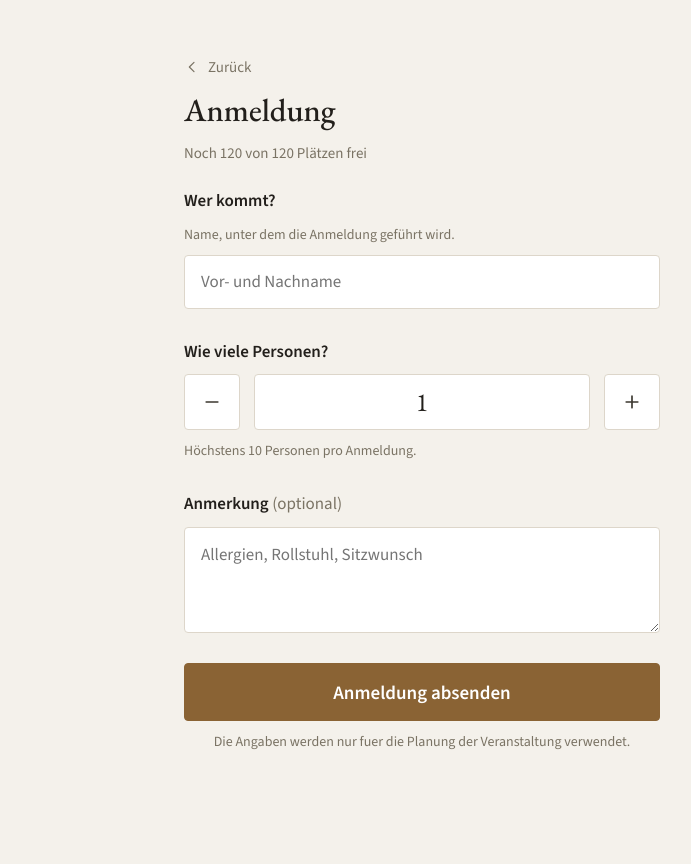
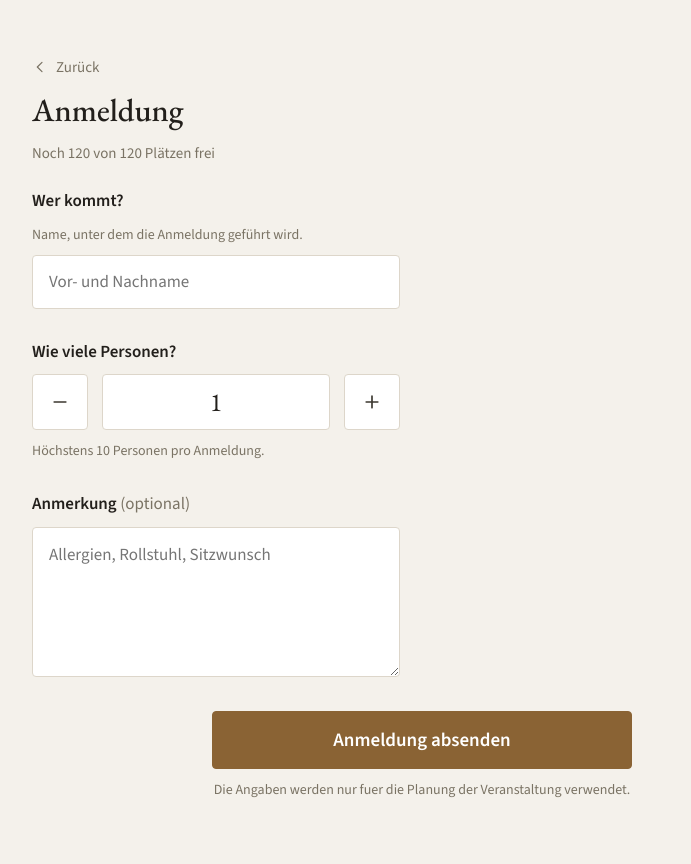
Before and after one commit to Syynax/gedenkveranstaltung-lehrberg, a Flask app: page /anmeldung in a window 1280 px wide. Shown: the whole page, without its empty margins (218-909 px from the left). Before the commit the page ends 750 px from the top, so only its background shows below. Run offline with Flask 3, Linux system fonts and the light colour scheme; parts of the project's set-up code (start-up, migrations or seed data) failed here and were passed over.

Commit message:
Version 1.4.1: Ablauf-Eingabe entschärft, Formular zweispaltig
Das Ablauf-Feld ist in der Add-on-Oberfläche einzeilig, ein Copy-Paste aus
der Doku landete deshalb samt "ablauf: |-" als ein String auf der Seite.
Jetzt wird vor jeder Uhrzeit getrennt und der YAML-Kopf entfernt.

Das Anmeldeformular nutzt am Rechner zwei Spalten statt einer langen; die
Spalten sind eigene Container, damit die kurze linke Seite nicht auf die
Zeilenhöhe der langen rechten wartet. Auf dem Handy sorgt order dafür, dass
die Reihenfolge bleibt wie sie war.

Dazu ein sachlicherer Standardtext für die Startseite.

Co-Authored-By: Claude Opus 5 <noreply@anthropic.com>

```diff
--- a/gedenkveranstaltung/rootfs/app/server.py
+++ b/gedenkveranstaltung/rootfs/app/server.py
@@ -137,20 +137,31 @@ def lage():
     }
 
 
+ZEIT_AM_ANFANG = re.compile(r"\s+(?=\d{1,2}[:.]\d{2}\s*\|)")
+YAML_KOPF = re.compile(r"^\s*ablauf\s*:\s*(?:\|-?|>-?)?\s*", re.IGNORECASE)
+
+
 def ablauf_punkte(text):
-    """Der Ablauf aus den Optionen. Eine Zeile je Punkt, Uhrzeit und Text
-    durch einen senkrechten Strich getrennt: "9:30 | Empfang". Zeilen ohne
-    Strich stehen ohne Uhrzeit da."""
+    """Der Ablauf aus den Optionen: eine Zeile je Punkt, Uhrzeit und Text durch
+    einen senkrechten Strich getrennt ("9:30 | Empfang").
+
+    Das Feld in der Add-on-Oberflaeche ist einzeilig. Wer mehrere Punkte
+    hineinkopiert, hat sie am Ende hintereinander stehen - und oft noch den
+    YAML-Kopf "ablauf: |-" davor. Beides wird hier aufgeraeumt, damit die
+    Seite nicht wegen eines Kopierfehlers Unsinn anzeigt.
+    """
+    roh = YAML_KOPF.sub("", (text or "").strip())
     punkte = []
-    for zeile in (text or "").splitlines():
-        zeile = zeile.strip()
-        if not zeile:
-            continue
-        zeit, strich, beschreibung = zeile.partition("|")
-        if strich:
-            punkte.append({"zeit": zeit.strip(), "text": beschreibung.strip()})
-        else:
-            punkte.append({"zeit": "", "text": zeile})
+    for zeile in roh.splitlines():
+        for stueck in ZEIT_AM_ANFANG.split(zeile):
+            stueck = stueck.strip().lstrip("-").strip()
+            if not stueck:
+                continue
+            zeit, strich, beschreibung = stueck.partition("|")
+            if strich:
+                punkte.append({"zeit": zeit.strip(), "text": beschreibung.strip()})
+            else:
+                punkte.append({"zeit": "", "text": stueck})
     return punkte
 
 
--- a/gedenkveranstaltung/rootfs/app/static/style.css
+++ b/gedenkveranstaltung/rootfs/app/static/style.css
@@ -51,7 +51,32 @@ a:hover { color: var(--bronze-dunkel); }
 /* Ab Tablet-Breite zwei Spalten: links das Lesen, rechts das Handeln.
    Darunter bleibt alles eine Spalte. */
 @media (min-width: 820px) {
-  .seite--formular { max-width: 540px; padding: 56px 32px 64px; }
+  .seite--formular { max-width: 860px; padding: 56px 40px 64px; }
+
+  /* Zwei Spalten: links wer, wie viele und die Anmerkung, rechts die
+     Bestellung. Die Spalten sind eigene Container, damit die kurze linke
+     Spalte nicht auf die Zeilenhöhe der langen rechten warten muss. */
+  .seite--formular form {
+    display: grid;
+    grid-template-columns: minmax(0, 1fr) minmax(0, 1fr);
+    gap: 34px 44px;
+    align-items: start;
+  }
+  /* Mit .seite--formular davor, weil die Grundregeln weiter unten im
+     Stylesheet stehen und sonst gewinnen würden. */
+  .seite--formular .spalte { display: flex; flex-direction: column; gap: 30px; }
+  .seite--formular .feld--anmerkung textarea { min-height: 150px; }
+  .seite--formular .feld--anmerkung,
+  .seite--formular .feld--absenden { order: 0; }
+  .seite--formular .feld--absenden {
+    grid-column: 1 / -1;
+    justify-self: center;
+    width: 100%;
+    max-width: 420px;
+  }
+
+  /* Bestätigung bleibt schmal - eine Zusammenfassung liest sich so besser. */
+  .seite--schmal { max-width: 560px; padding: 56px 32px 64px; }
 
   .seite--start {
     max-width: 1020px;
@@ -256,6 +281,13 @@ h1.klein { font-size: clamp(27px, 7.5vw, 32px); line-height: 1.1; }
 
 /* Formular */
 form { display: flex; flex-direction: column; gap: 30px; }
+
+/* Auf dem Handy sind die Spalten durchsichtig: die Felder hängen direkt am
+   Formular. Anmerkung und Knopf rutschen per order ans Ende, damit die
+   Reihenfolge stimmt, obwohl sie im Quelltext links gruppiert sind. */
+.spalte { display: contents; }
+.feld--anmerkung { order: 1; }
+.feld--absenden { order: 2; }
 .feld { display: flex; flex-direction: column; gap: 10px; }
 .feld__label { font-size: 17px; font-weight: 600; color: var(--tinte); }
 .feld__label .optional { font-weight: 400; color: var(--grau-2); }
--- a/gedenkveranstaltung/rootfs/app/templates/danke.html
+++ b/gedenkveranstaltung/rootfs/app/templates/danke.html
@@ -4,7 +4,7 @@
 {% block titel %}Anmeldung bestätigt – {{ opt.titel }}{% endblock %}
 
 {% block inhalt %}
-<main class="seite seite--formular">
+<main class="seite seite--schmal">
 
   <div class="kopf">
     <svg class="haken" width="44" height="44" viewBox="0 0 24 24" fill="none" stroke="currentColor" stroke-width="1.4" stroke-linecap="round" stroke-linejoin="round" aria-hidden="true"><circle cx="12" cy="12" r="10"></circle><path d="M7.5 12.4l3.1 3.1 6-6.4"></path></svg>
--- a/gedenkveranstaltung/rootfs/app/templates/formular.html
+++ b/gedenkveranstaltung/rootfs/app/templates/formular.html
@@ -25,7 +25,8 @@
   <form method="post" action="{{ url_for('anmelden') }}"
         data-max-personen="{{ [opt.max_personen_pro_anmeldung, frei] | min }}">
 
-    <div class="feld">
+    <div class="spalte">
+      <div class="feld feld--name">
         <label class="feld__label" for="name">Wer kommt?</label>
         <div class="feld__hilfe">Name, unter dem die Anmeldung geführt wird.</div>
         <input id="name" name="name" type="text" required maxlength="80"
@@ -33,7 +34,7 @@
                value="{{ eingaben.name or '' }}">
       </div>
 
-    <div class="feld">
+      <div class="feld feld--personen">
         <label class="feld__label" for="personen">Wie viele Personen?</label>
         <div class="personen">
           <button type="button" class="schritt-gross" data-schritt="-1" data-ziel="personen" aria-label="Eine Person weniger">{{ teile.minus(20) }}</button>
@@ -44,9 +45,16 @@
         </div>
         <div class="feld__hilfe">Höchstens {{ [opt.max_personen_pro_anmeldung, frei] | min }} Personen pro Anmeldung.</div>
       </div>
+      <div class="feld feld--anmerkung">
+        <label class="feld__label" for="anmerkung">Anmerkung <span class="optional">(optional)</span></label>
+        <textarea id="anmerkung" name="anmerkung" rows="3" maxlength="500"
+                  placeholder="Allergien, Rollstuhl, Sitzwunsch">{{ eingaben.anmerkung or '' }}</textarea>
+      </div>
+    </div>
 
+    <div class="spalte">
       {% if opt.essen %}
-    <div class="feld">
+      <div class="feld feld--essen">
         <div class="wahl__kopf">
           <span class="feld__label" id="essen-titel">Was möchten Sie essen?</span>
           <span class="wahl__zaehler" data-zaehler></span>
@@ -68,7 +76,7 @@
       {% endif %}
 
       {% if opt.getraenke %}
-    <div class="feld">
+      <div class="feld feld--getraenke">
         <div class="feld__label" id="getraenke-titel">Was möchten Sie trinken?</div>
         <div class="feld__hilfe">Nur zum groben Überblick — die Menge spielt keine Rolle.</div>
         <div class="wahl__liste" role="group" aria-labelledby="getraenke-titel">
@@ -82,11 +90,6 @@
         </div>
       </div>
       {% endif %}
-
-    <div class="feld">
-      <label class="feld__label" for="anmerkung">Anmerkung <span class="optional">(optional)</span></label>
-      <textarea id="anmerkung" name="anmerkung" rows="3" maxlength="500"
-                placeholder="Allergien, Rollstuhl, Sitzwunsch">{{ eingaben.anmerkung or '' }}</textarea>
     </div>
 
     <div aria-hidden="true" style="position: absolute; left: -9999px;">
@@ -94,7 +97,7 @@
       <input id="webseite" name="webseite" type="text" tabindex="-1" autocomplete="off">
     </div>
 
-    <div class="feld">
+    <div class="feld feld--absenden">
       <button type="submit" class="knopf">Anmeldung absenden</button>
       {% if opt.datenschutz_hinweis %}
       <div class="hinweis-klein">{{ opt.datenschutz_hinweis }}</div>
```
Also changed, not shown: gedenkveranstaltung/DOCS.md (+15 -12 lines), gedenkveranstaltung/config.yaml (+5 -3 lines), gedenkveranstaltung/CHANGELOG.md. Lines whose indentation alone changed are shown as unchanged.
